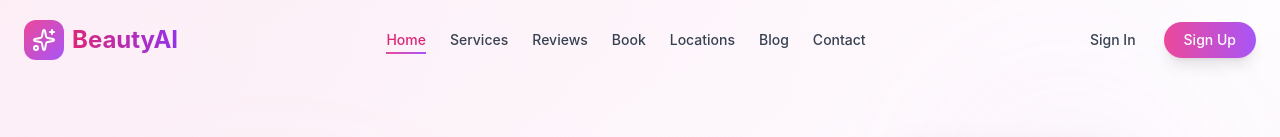
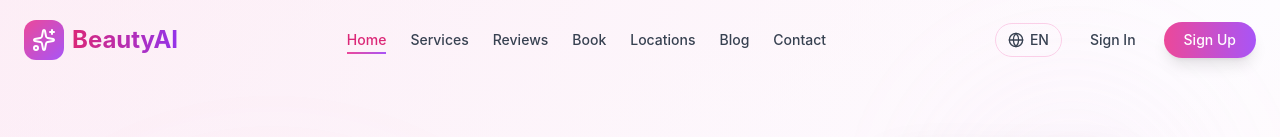
Before and after one commit to scaletto-dev/spa-hackathon, a React (Vite) app in the folder apps/frontend/: page / in a window 1280 px wide. Shown: the top 137 px of the page. Built offline with nearby package versions, Linux system fonts and the light colour scheme; grey boxes are pictures that could not be loaded.

Commit message:
feat(i18n): add LanguageSwitcher and persist selection

```diff
--- a/apps/frontend/src/admin/components/layout/Header.tsx
+++ b/apps/frontend/src/admin/components/layout/Header.tsx
@@ -3,6 +3,7 @@ import { useNavigate } from 'react-router-dom';
 import { SearchIcon, BellIcon, BotIcon, ChevronDownIcon, LogOutIcon, UserIcon, MenuIcon } from 'lucide-react';
 import { useAuth } from '../../../auth/useAuth';
 import { toast } from '../../../utils/toast';
+import { LanguageSwitcher } from '../../../components/LanguageSwitcher';
 
 interface HeaderProps {
     onMenuClick: () => void;
@@ -73,6 +74,9 @@ export function Header({ onMenuClick }: HeaderProps) {
 
             {/* Right: Actions */}
             <div className='flex items-center gap-2 md:gap-4'>
+                {/* Language Switcher */}
+                <LanguageSwitcher />
+
                 {/* AI Assistant Button - Hidden on small mobile */}
                 <button
                     onClick={() => toast.info('AI Assistant feature coming soon!')}
--- a/apps/frontend/src/client/components/layouts/Navbar.tsx
+++ b/apps/frontend/src/client/components/layouts/Navbar.tsx
@@ -3,6 +3,7 @@ import { Link, useLocation, useNavigate } from 'react-router-dom';
 import { motion, AnimatePresence } from 'framer-motion';
 import { SparklesIcon, MenuIcon, XIcon, LogOutIcon, LayoutDashboardIcon } from 'lucide-react';
 import { useAuth } from '../../../auth/useAuth';
+import { LanguageSwitcher } from '../../../components/LanguageSwitcher';
 export function Navbar() {
     const [isScrolled, setIsScrolled] = useState(false);
     const [isMobileMenuOpen, setIsMobileMenuOpen] = useState(false);
@@ -115,6 +116,7 @@ export function Navbar() {
                 </nav>
                 {/* Auth Section - Desktop */}
                 <div className='hidden lg:flex items-center gap-3'>
+                    <LanguageSwitcher />
                     {!isAuthenticated ? (
                         <>
                             <Link
@@ -218,6 +220,9 @@ export function Navbar() {
 
                         {/* Mobile Auth Section */}
                         <div className='mt-2 pt-4 border-t border-gray-200 flex flex-col gap-3'>
+                            <div className='flex justify-center'>
+                                <LanguageSwitcher />
+                            </div>
                             {!isAuthenticated ? (
                                 <>
                                     <Link
--- /dev/null
+++ b/apps/frontend/src/components/LanguageSwitcher.tsx
@@ -0,0 +1,37 @@
+import { useTranslation } from 'react-i18next';
+import { GlobeIcon } from 'lucide-react';
+
+/**
+ * LanguageSwitcher Component
+ *
+ * Allows users to switch between Vietnamese (vi) and English (en).
+ * Persists language selection to localStorage via i18next.
+ *
+ * Features:
+ * - Accessible button with ARIA labels
+ * - Visual indication of current language
+ * - Seamless language switching without page reload
+ */
+export function LanguageSwitcher() {
+    const { i18n } = useTranslation();
+
+    const toggleLanguage = () => {
+        const newLang = i18n.language === 'vi' ? 'en' : 'vi';
+        i18n.changeLanguage(newLang);
+    };
+
+    const currentLang = i18n.language === 'vi' ? 'VI' : 'EN';
+    const nextLang = i18n.language === 'vi' ? 'EN' : 'VI';
+
+    return (
+        <button
+            onClick={toggleLanguage}
+            className="flex items-center gap-1.5 px-3 py-1.5 rounded-full border border-pink-200 hover:border-pink-300 hover:bg-pink-50 transition-all text-sm font-medium text-gray-700 hover:text-pink-600 focus:outline-none focus:ring-2 focus:ring-pink-500 focus:ring-offset-2"
+            aria-label={`Switch to ${nextLang}`}
+            title={`Switch to ${nextLang}`}
+        >
+            <GlobeIcon className="w-4 h-4" />
+            <span>{currentLang}</span>
+        </button>
+    );
+}
```
